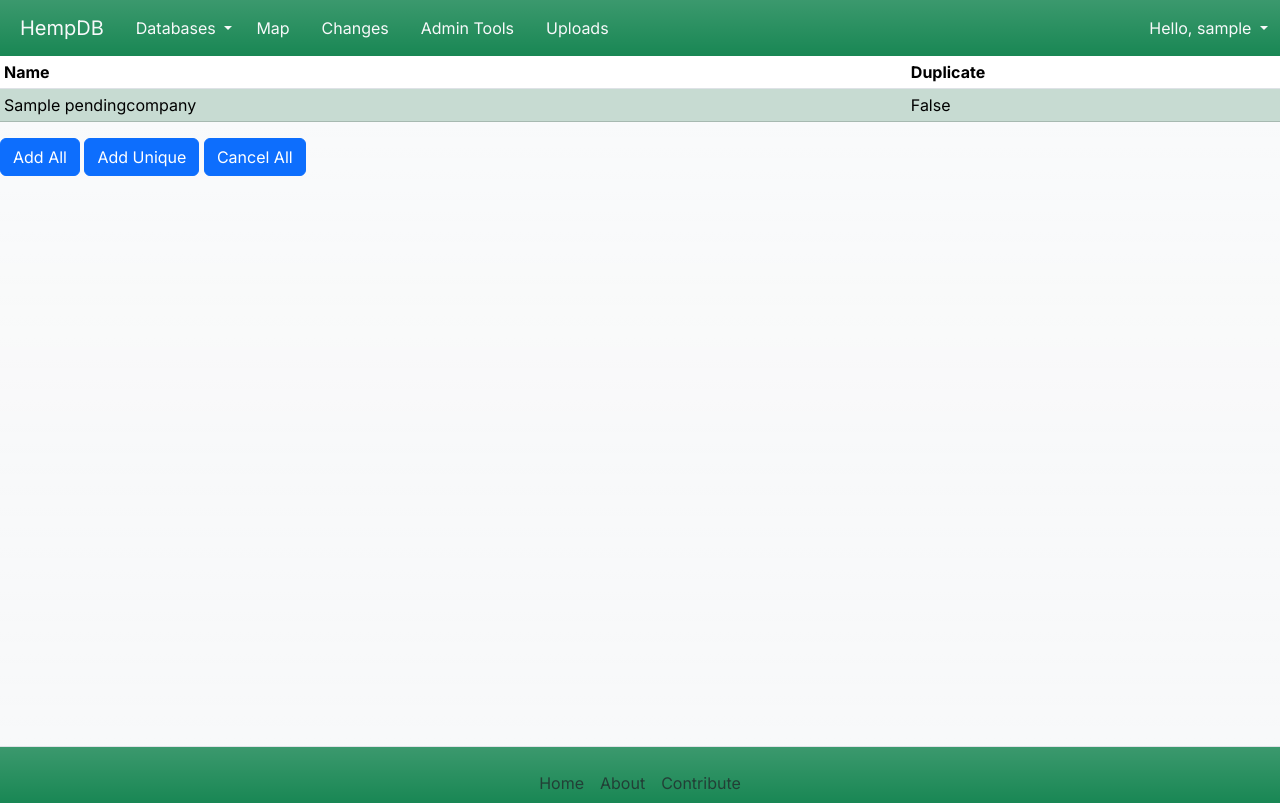
After one commit to cmciosu/hemp-db, a Django app: page /upload_wizard in a window 1280 px wide. The commit adds this page. Run offline with Django 4.2, Linux system fonts and the light colour scheme; a user stored in the database is signed in; tables that the repository leaves empty hold one stand-in row (values such as "Sample post"); parts of the project's set-up code (start-up, migrations or seed data) failed here and were passed over; some libraries are stand-ins or nearby versions; some web fonts are replaced.

Commit message:
File Upload - uploaded companies are now inserted into pending companies - ids of pending companies are inserted into uploadindex - after upload, user is taken to upload wizard view - in upload wizard, all pending companies from upload are listed - user can add all, add only unique, or cancel all for upload
Messages
- added meaningful background color based on message level

```diff
--- a/helloworld/models.py
+++ b/helloworld/models.py
@@ -1,4 +1,10 @@
 from django.db import models
+
+class UploadIndex(models.Model):
+    pendingID = models.CharField(max_length=255)
+
+    class Meta:
+        db_table = "UploadIndex"
 
 class Resources(models.Model):
     type = models.CharField(max_length=255)
--- a/helloworld/templates/master.html
+++ b/helloworld/templates/master.html
@@ -42,6 +42,9 @@
             <li class="nav-item">
               <a class="nav-link link-light px-3 text-light" href="/admin_tools">Admin Tools</a>
             </li>
+            <li class="nav-item">
+              <a class="nav-link link-light px-3 text-light" href="/upload_wizard">Uploads</a>
+            </li>
           {% endif %}
         </ul>
         {% if user.is_authenticated %}
--- /dev/null
+++ b/helloworld/templates/upload_wizard.html
@@ -0,0 +1,37 @@
+{% extends "master.html" %}
+
+{% block title %}
+  HempDB - Upload Wizard
+{% endblock %}
+
+{% block content %}
+  {% if data %}
+    <table class="table table-striped table-sm">
+      <thead>
+        <tr>
+          <th scope="col">Name</th>
+          <th scope="col">Duplicate</th>
+        </tr>
+      </thead>
+      <tbody>
+        {% for row in data %}
+          <tr class="{% if row.duplicate %} table-danger {% else %} table-success {% endif %}">
+            <td>{{ row.company.Name }}</td>
+            <td>{{ row.duplicate }}</td>
+          </tr>
+        {% endfor %}
+      </tbody>
+    </table>
+
+    <form action="/upload_wizard" method="POST">
+      {% csrf_token %}
+      <button type="submit" name="add-all" class="btn btn-primary">Add All</button>
+      <button type="submit" name="add-unique" class="btn btn-primary">Add Unique</button>
+      <button type="submit" name="cancel" class="btn btn-primary">Cancel All</button>
+    </form>
+  {% else %}
+    <p style="display: flex; height: 80vh; align-items: center; text-align: center; justify-content: center;">
+      No Uploads staged
+    </p>
+  {% endif %}
+{% endblock %}
--- a/helloworld/urls.py
+++ b/helloworld/urls.py
@@ -15,6 +15,7 @@ urlpatterns = [
 
     # File Upload
     path("upload/", views.upload_file, name="upload"),
+    path("upload_wizard", views.upload_wizard, name="upload-wizard"),
 
     # Hemp Map
     path("map/", views.map),
--- a/helloworld/views.py
+++ b/helloworld/views.py
@@ -30,6 +30,7 @@ from .models import Grower
 from .models import Industry
 from .models import Status
 from .models import Resources
+from .models import UploadIndex
 from django.shortcuts import render, redirect
 from django.contrib.auth import authenticate, login
 from django.contrib.auth.decorators import login_required
@@ -43,6 +44,62 @@ import numpy as np
 
 # Used for Pagination Bar on /companies
 PAGE_INDEX=['1','2','3','4','5','6','7','8','9','A','B','C','D','E','F','G','H','I','J','K','L','M','N','O','P','Q','R','S','T','U','V','W','X','Y','Z']
+
+@staff_member_required
+def upload_wizard(request: HttpRequest) -> HttpResponse:
+    """
+    Staff Route. Presents the user with all uploaded companies, indicating duplicates, and more.
+    Once approved, companies will be uploaded to Companies
+
+    Parameters:
+    request (HttpRequest): incoming HTTP request
+
+    Returns:
+    response (HttpResponse): HTTP response redirecting to companies page table
+    """
+    index = UploadIndex.objects.all().values_list("pendingID")
+    companies = PendingCompany.objects.filter(pk__in = index)
+    message = ""
+    if request.method == "POST":
+        # Add all companies
+        if "add-all" in request.POST:
+            for company in companies:
+                new_company = Company()
+                for field in company._meta.fields:
+                    if not field.primary_key:
+                        setattr(new_company, field.name, getattr(company, field.name))
+                new_company.save()
+                company.delete()
+            message = "Uploaded All Companies"
+        # Add only unique companies
+        elif "add-unique" in request.POST:
+            for company in companies:
+                dup = Company.objects.filter(Name = company.Name).all()
+                if not dup:
+                    new_company = Company()
+                    for field in company._meta.fields:
+                        if not field.primary_key:
+                            setattr(new_company, field.name, getattr(company, field.name))
+                    new_company.save()
+                company.delete()
+            message = "Uploaded Unique Companies"
+        # Upload Nothing
+        elif "cancel" in request.POST:
+            companies.delete()
+            message = "Canceled File Upload"
+
+        UploadIndex.objects.all().delete()
+        messages.info(request, message)
+        return redirect("/companies")
+    data = []
+    for company in companies:
+        record = {}
+        record["company"] = company
+        dup = Company.objects.filter(Name = company.Name).all()
+        record["duplicate"] = True if dup else False
+        data.append(record)
+
+    return render(request, "upload_wizard.html", {"data": data})
 
 @staff_member_required
 def upload_file(request: HttpRequest) -> HttpResponse:
@@ -68,10 +125,12 @@ def upload_file(request: HttpRequest) -> HttpResponse:
                     frame["Status"] = Status.objects.get(id = frame["Status"])
                     frame["Industry"] = Industry.objects.get(id = frame["Industry"])
                     frame["Grower"] = Grower.objects.get(id = frame["Grower"])
-                    # model = Company(**frame)
-                    # model.save()
-                messages.info(request, 'File Data Successfully Uploaded')
-                return redirect("/companies")
+                    model = PendingCompany(**frame)
+                    model.save()
+                    if (model.id):
+                        upload = UploadIndex(pendingID = model.id)
+                        upload.save()
+                return redirect("/upload_wizard")
         except:  # noqa: E722
             messages.error(request, 'There was an error with the file upload')
             return redirect("/companies")
```
Also changed, not shown: helloworld/templates/companies.html (+5 -5 lines), helloworld/migrations/0009_uploadindex.py (added).
